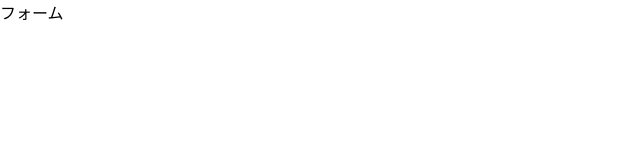
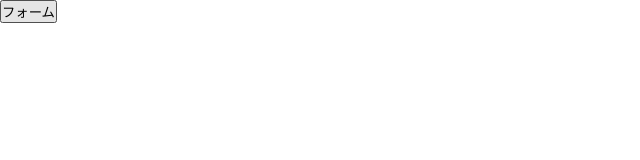
Before and after one commit to makotoStudying/form-app, a Next.js app: page / in a window 1280 px wide. Shown: the top 160 px of the page, without its empty margins (0-640 px from the left). Built offline with nearby package versions, Linux system fonts and the light colour scheme.

Commit message:
ホームのリンクをボタンに変更

```diff
--- a/app/page.js
+++ b/app/page.js
@@ -4,7 +4,9 @@ export default function Home() {
   return (
     <main>
       <div>
-        <Link href="/form">フォーム</Link>
+        <Link href="/form">
+          <button type="button">フォーム</button>
+        </Link>
       </div>
     </main>
   );
```
